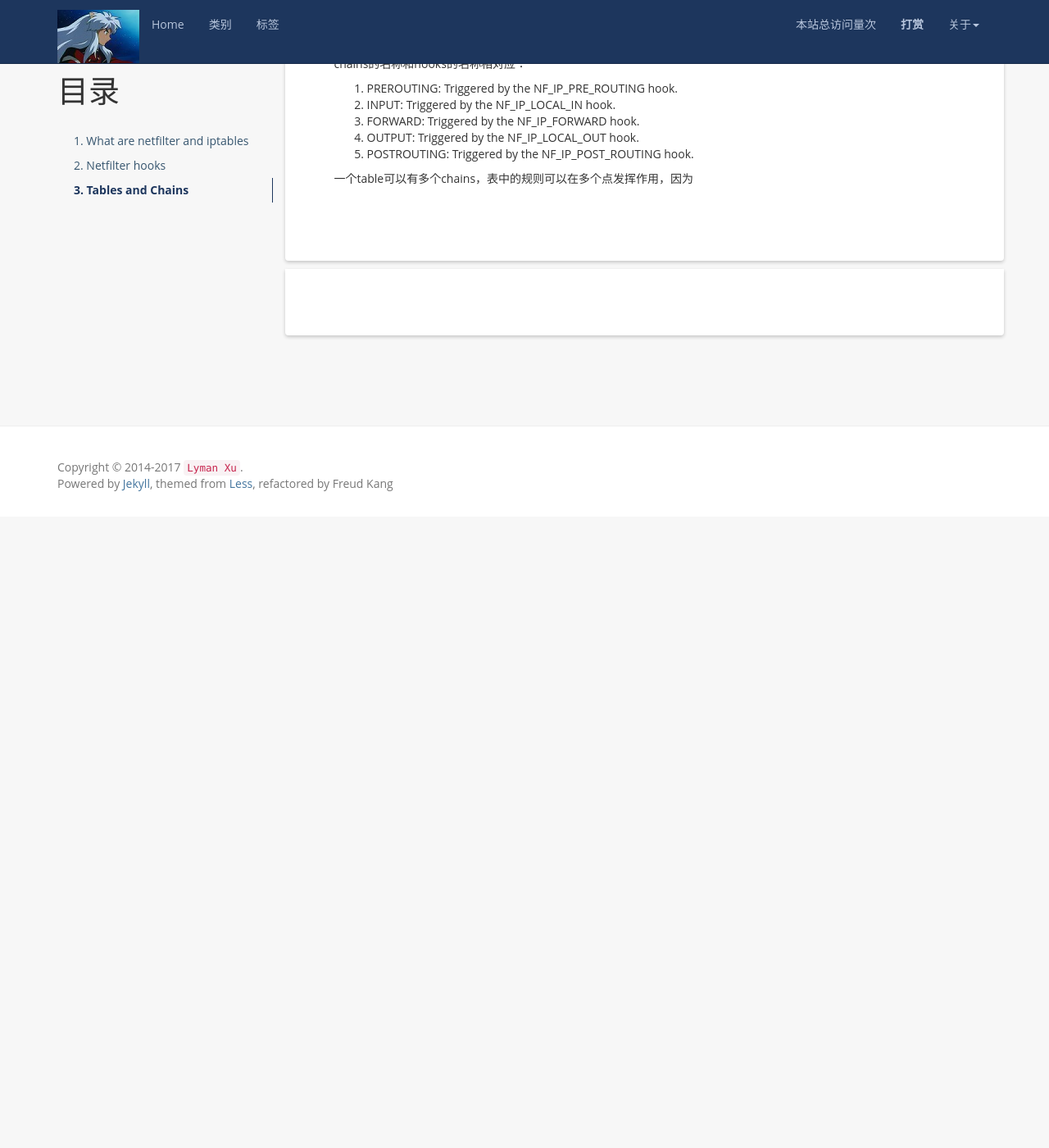
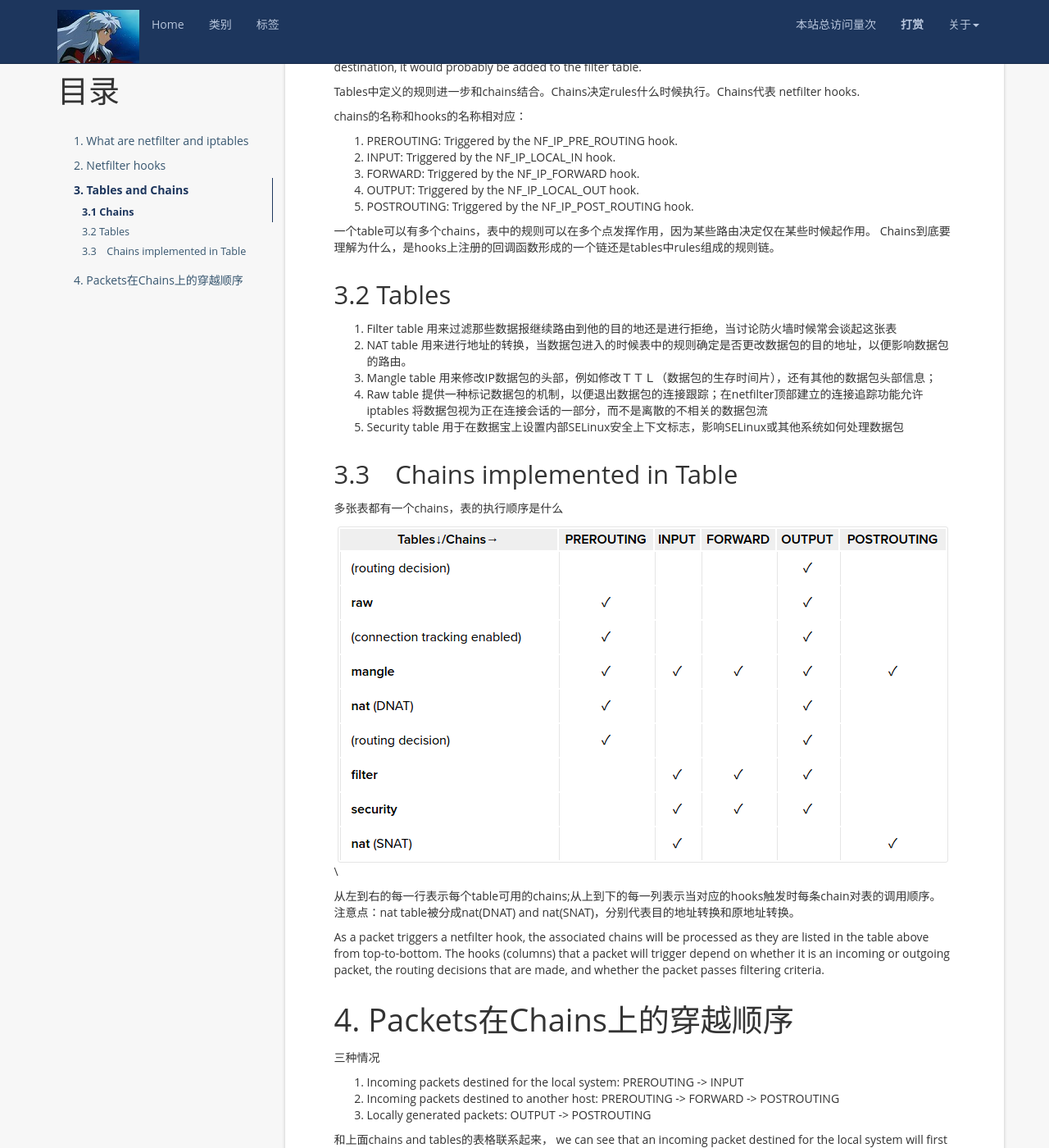
Before and after one commit to LymanXu/Blog, a Jekyll site: the page built from _posts/Network/2017-09-03-iptables-netfilter-one.md, in a window 1280 px wide and 1400 px high, scrolled down 1596 px. Shown: the whole window at 82% size. Built offline with Jekyll 4.4.1, drawn with Linux system fonts in a browser that asks for light colours; nearby versions of some CDN libraries; comment, search, counter and statistics services are not loaded; before the commit the page ends 2226 px from its top, so only the background shows below that; some of the changed text lies outside the part shown.

Commit message:
add Container(二) notes@lyman2017-08-24

```diff
--- a/_posts/Network/2017-09-03-iptables-netfilter-one.md
+++ b/_posts/Network/2017-09-03-iptables-netfilter-one.md
@@ -41,7 +41,7 @@ NF_IP_POST_ROUTING: This hook is triggered by any outgoing or forwarded traffic
 对于发送的每个数据包，首先也有一个路由判决，以确定该包是从哪个接口出去，然后经过“D”点，最后也是顺着“E”点将该包发送出去。
 协议栈那五个关键点A，B，C，D和E就是netfilter hooks作用的地方。
 
-![For in 数组赋值]({{'/styles/images/Network/2017-09-03-iptables-netfilter-one-02.png' | prepend: site.baseurl }})
+![协议栈中的5个hooks]({{'/styles/images/Network/2017-09-03-iptables-netfilter-one-02.png' | prepend: site.baseurl }})
 
 Netfilter 将这几个地方的hooks重新定义了名称。
 
@@ -49,6 +49,7 @@ Netfilter 将这几个地方的hooks重新定义了名称。
 在这些关键点上，定义了好多具有优先级的回调函数，通过埋伏在这些关键点上的回调函数形成一条链。
 
 # 3. Tables and Chains
+## 3.1 Chains
 表和链有什么联系，又是如何组成工作的呢<br/>
 Iptables使用table组织路由规则，这些table按照处理功能进行分类。
 For instance, if a rule deals with network address translation, it will be put into the nat table. If the rule is used to decide whether to allow the packet to continue to its destination, it would probably be added to the filter table.
@@ -62,4 +63,42 @@ chains的名称和hooks的名称相对应：<br/>
 4. OUTPUT: Triggered by the NF_IP_LOCAL_OUT hook.
 5. POSTROUTING: Triggered by the NF_IP_POST_ROUTING hook.
 
-一个table可以有多个chains，表中的规则可以在多个点发挥作用，因为
+一个table可以有多个chains，表中的规则可以在多个点发挥作用，因为某些路由决定仅在某些时候起作用。
+Chains到底要理解为什么，是hooks上注册的回调函数形成的一个链还是tables中rules组成的规则链。
+
+## 3.2 Tables
+1. Filter table
+  用来过滤那些数据报继续路由到他的目的地还是进行拒绝，当讨论防火墙时候常会谈起这张表
+2. NAT table
+  用来进行地址的转换，当数据包进入的时候表中的规则确定是否更改数据包的目的地址，以便影响数据包的路由。
+3. Mangle table
+  用来修改IP数据包的头部，例如修改ＴＴＬ（数据包的生存时间片），还有其他的数据包头部信息；
+4. Raw table
+  提供一种标记数据包的机制，以便退出数据包的连接跟踪；在netfilter顶部建立的连接追踪功能允许iptables 将数据包视为正在连接会话的一部分，而不是离散的不相关的数据包流
+5. Security table
+  用于在数据宝上设置内部SELinux安全上下文标志，影响SELinux或其他系统如何处理数据包
+
+## 3.3　Chains implemented in Table
+多张表都有一个chains，表的执行顺序是什么
+
+![chains and tables]({{'/styles/images/Network/2017-09-03-iptables-netfilter-one-03.png' | prepend: site.baseurl }})\
+
+从左到右的每一行表示每个table可用的chains;从上到下的每一列表示当对应的hooks触发时每条chain对表的调用顺序。
+注意点：nat table被分成nat(DNAT) and nat(SNAT)，分别代表目的地址转换和原地址转换。
+
+As a packet triggers a netfilter hook, the associated chains will be processed as they are listed in the table above from top-to-bottom. The hooks (columns) that a packet will trigger
+depend on whether it is an incoming or outgoing packet, the routing decisions that are made, and whether the packet passes filtering criteria.
+
+# 4. Packets在Chains上的穿越顺序
+三种情况
+1. Incoming packets destined for the local system: PREROUTING -> INPUT
+2. Incoming packets destined to another host: PREROUTING -> FORWARD -> POSTROUTING
+3. Locally generated packets: OUTPUT -> POSTROUTING
+
+和上面chains and tables的表格联系起来，
+we can see that an incoming packet destined for the local system will first be evaluated against the PREROUTING chains of the raw, mangle, and nat tables.
+It will then traverse the INPUT chains of the mangle, filter, security, and nat tables before finally being delivered to the local socket.
+
+
+参考
+1. https://www.digitalocean.com/community/tutorials/a-deep-dive-into-iptables-and-netfilter-architecture
```
Also changed, not shown: styles/images/Network/2017-09-03-iptables-netfilter-one-03.png (added).
